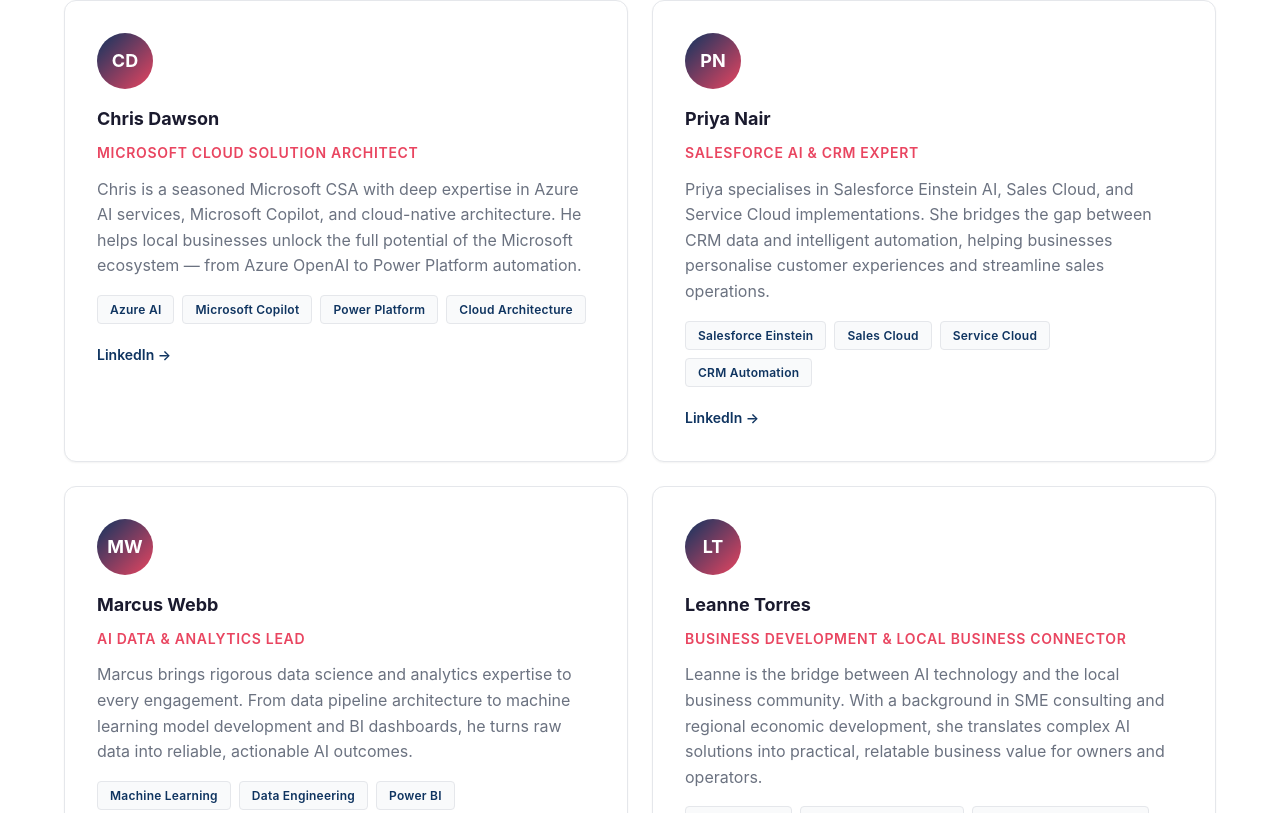
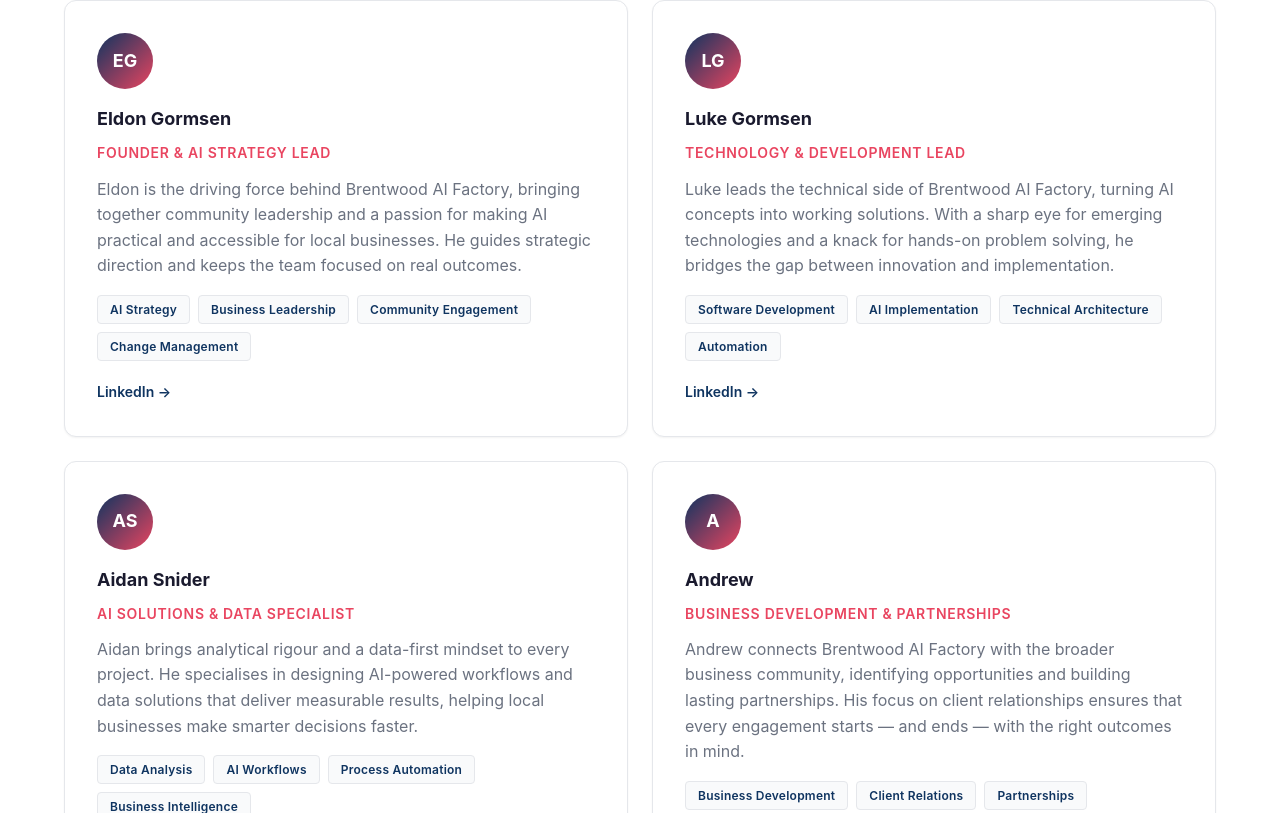
Before and after one commit to eldong/brentwoodaifactory, a React (Vite) app: page /team in a window 1280 px wide. Shown: the part 607-1420 px from the top of the page. Built offline with nearby package versions, Linux system fonts and the light colour scheme.

Commit message:
Replace mocked team members with real team: Eldon Gormsen, Luke Gormsen, Aidan Snider, Andrew
Agent-Logs-Url: https://github.com/eldong/brentwoodaifactory/sessions/47271204-e0a2-4e65-a197-69a050ced7e1

Co-authored-by: eldong <11573590+eldong@users.noreply.github.com>

```diff
--- a/src/data/team.ts
+++ b/src/data/team.ts
@@ -10,34 +10,33 @@ export interface TeamMember {
 export const teamMembers: TeamMember[] = [
   {
     id: 'tm-1',
-    name: 'Chris Dawson',
-    title: 'Microsoft Cloud Solution Architect',
-    bio: 'Chris is a seasoned Microsoft CSA with deep expertise in Azure AI services, Microsoft Copilot, and cloud-native architecture. He helps local businesses unlock the full potential of the Microsoft ecosystem — from Azure OpenAI to Power Platform automation.',
-    expertise: ['Azure AI', 'Microsoft Copilot', 'Power Platform', 'Cloud Architecture'],
-    linkedIn: '#',
+    name: 'Eldon Gormsen',
+    title: 'Founder & AI Strategy Lead',
+    bio: 'Eldon is the driving force behind Brentwood AI Factory, bringing together community leadership and a passion for making AI practical and accessible for local businesses. He guides strategic direction and keeps the team focused on real outcomes.',
+    expertise: ['AI Strategy', 'Business Leadership', 'Community Engagement', 'Change Management'],
+    linkedIn: 'https://www.linkedin.com/in/eldongormsen/',
   },
   {
     id: 'tm-2',
-    name: 'Priya Nair',
-    title: 'Salesforce AI & CRM Expert',
-    bio: 'Priya specialises in Salesforce Einstein AI, Sales Cloud, and Service Cloud implementations. She bridges the gap between CRM data and intelligent automation, helping businesses personalise customer experiences and streamline sales operations.',
-    expertise: ['Salesforce Einstein', 'Sales Cloud', 'Service Cloud', 'CRM Automation'],
-    linkedIn: '#',
+    name: 'Luke Gormsen',
+    title: 'Technology & Development Lead',
+    bio: 'Luke leads the technical side of Brentwood AI Factory, turning AI concepts into working solutions. With a sharp eye for emerging technologies and a knack for hands-on problem solving, he bridges the gap between innovation and implementation.',
+    expertise: ['Software Development', 'AI Implementation', 'Technical Architecture', 'Automation'],
+    linkedIn: 'https://www.linkedin.com/in/luke-gormsen/',
   },
   {
     id: 'tm-3',
-    name: 'Marcus Webb',
-    title: 'AI Data & Analytics Lead',
-    bio: 'Marcus brings rigorous data science and analytics expertise to every engagement. From data pipeline architecture to machine learning model development and BI dashboards, he turns raw data into reliable, actionable AI outcomes.',
-    expertise: ['Machine Learning', 'Data Engineering', 'Power BI', 'Predictive Analytics'],
-    linkedIn: '#',
+    name: 'Aidan Snider',
+    title: 'AI Solutions & Data Specialist',
+    bio: 'Aidan brings analytical rigour and a data-first mindset to every project. He specialises in designing AI-powered workflows and data solutions that deliver measurable results, helping local businesses make smarter decisions faster.',
+    expertise: ['Data Analysis', 'AI Workflows', 'Process Automation', 'Business Intelligence'],
+    linkedIn: 'https://www.linkedin.com/in/aidan-snider-680369226/',
   },
   {
     id: 'tm-4',
-    name: 'Leanne Torres',
-    title: 'Business Development & Local Business Connector',
-    bio: 'Leanne is the bridge between AI technology and the local business community. With a background in SME consulting and regional economic development, she translates complex AI solutions into practical, relatable business value for owners and operators.',
-    expertise: ['SME Strategy', 'Business Development', 'Stakeholder Engagement', 'Change Management'],
-    linkedIn: '#',
+    name: 'Andrew',
+    title: 'Business Development & Partnerships',
+    bio: 'Andrew connects Brentwood AI Factory with the broader business community, identifying opportunities and building lasting partnerships. His focus on client relationships ensures that every engagement starts — and ends — with the right outcomes in mind.',
+    expertise: ['Business Development', 'Client Relations', 'Partnerships', 'Strategic Growth'],
   },
 ];
```
